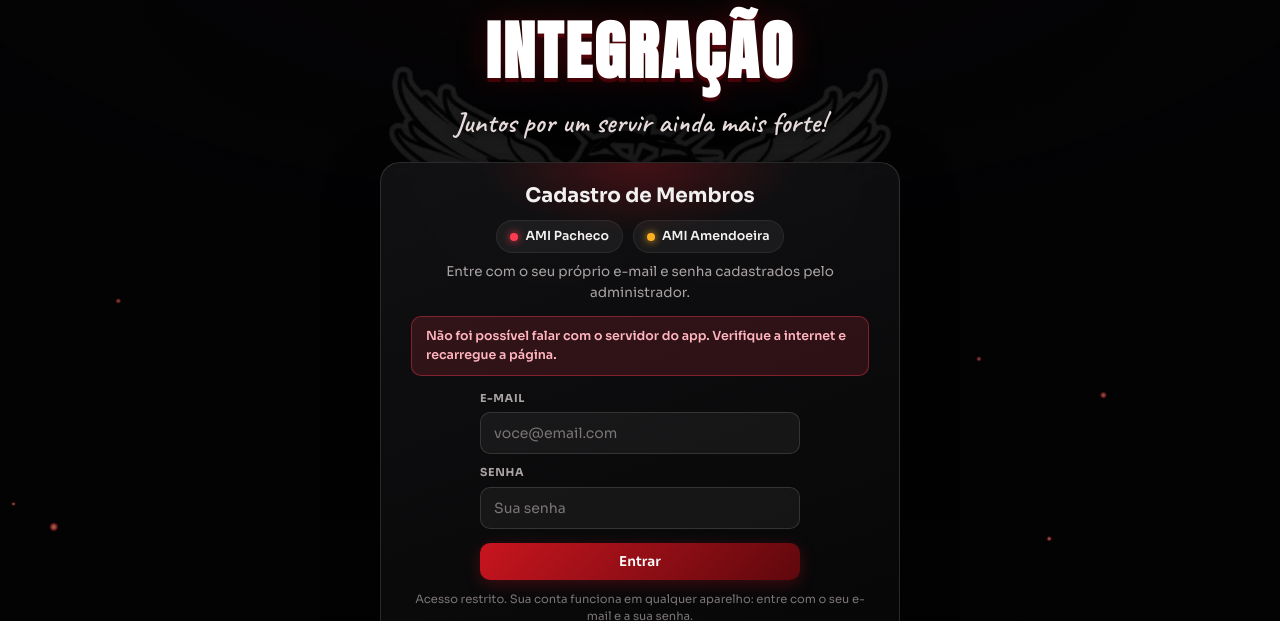
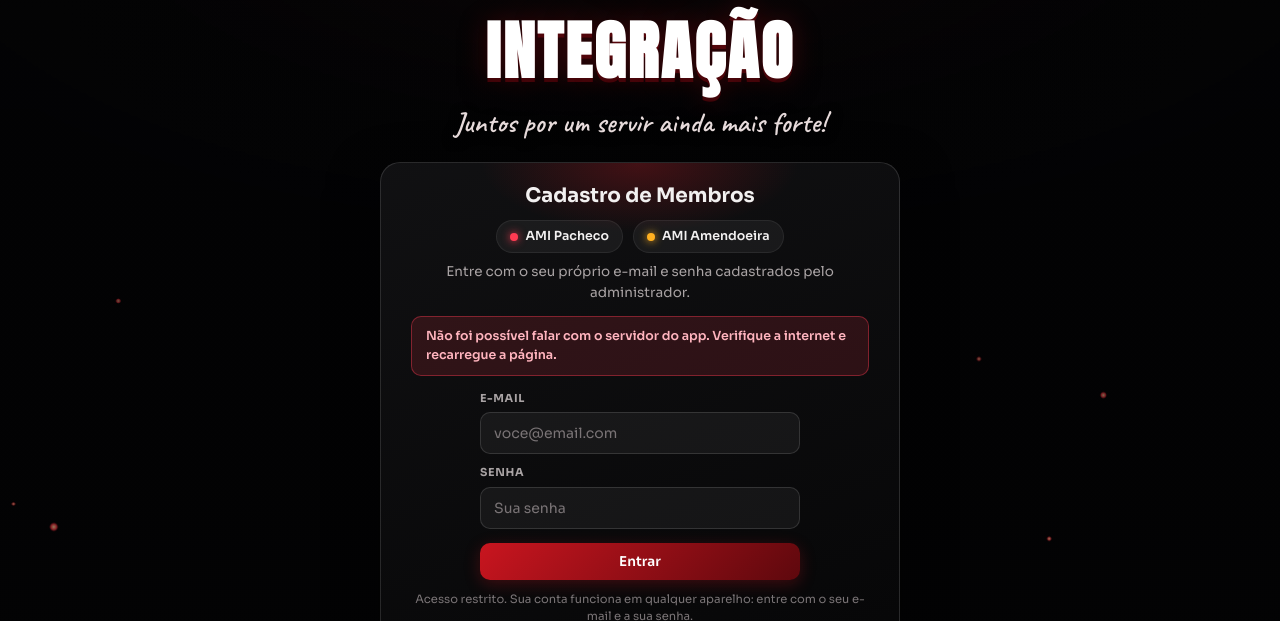
Before and after one commit to sistemaamiapp-coder/integracaoamiapp, a plain HTML site: page web/index.html in a window 1280 px wide. Shown: the part 179-800 px from the top of the page. Drawn offline with Linux system fonts and the light colour scheme; no server answers.

Commit message:
Remove a marca d'água do fundo do login e do app

```diff
--- a/web/index.html
+++ b/web/index.html
@@ -13,13 +13,11 @@
 </head>
 <body>
 <div class="system-bg" aria-hidden="true"></div>
-<div class="system-mark" aria-hidden="true"></div>
 
 <!-- ══════════ LOGIN ══════════ -->
 <section id="login-screen" class="login-screen">
   <div class="login-bg" aria-hidden="true"></div>
   <div class="login-veil" aria-hidden="true"></div>
-  <div class="login-mark" aria-hidden="true"></div>
   <div class="login-embers" aria-hidden="true"></div>
 
   <div class="login-content">
--- a/web/styles.css
+++ b/web/styles.css
@@ -41,17 +41,12 @@ svg{fill:currentColor;width:20px;height:20px;flex:none}
 
 ::selection{background:var(--red);color:#fff}
 
-/* fundo do sistema com a marca AMI */
+/* fundo do sistema */
 .system-bg{
   position:fixed;inset:0;z-index:0;pointer-events:none;
   background:
     radial-gradient(ellipse 80% 55% at 50% 0%, rgba(201,21,31,.05), transparent 70%),
     #050506;
-}
-.system-mark{
-  position:fixed;inset:0;z-index:0;pointer-events:none;
-  background:url('assets/ami-logo.png') center 34%/min(62vh,600px) no-repeat;
-  opacity:.08;
 }
 
 .brand-script{font-family:var(--font-script);font-weight:700;color:#fff;line-height:.9}
@@ -74,11 +69,6 @@ svg{fill:currentColor;width:20px;height:20px;flex:none}
   background:
     radial-gradient(ellipse 70% 55% at 50% 18%, transparent 20%, rgba(3,3,4,.6) 75%),
     linear-gradient(180deg, rgba(3,3,4,.3) 0%, rgba(3,3,4,.75) 55%, rgba(3,3,4,.95) 100%);
-}
-.login-mark{
-  position:absolute;inset:0;pointer-events:none;
-  background:url('assets/ami-logo.png') center 44%/min(76vh,700px) no-repeat;
-  opacity:.1;
 }
 .login-embers{position:absolute;inset:0;pointer-events:none;overflow:hidden}
 .ember{
```
